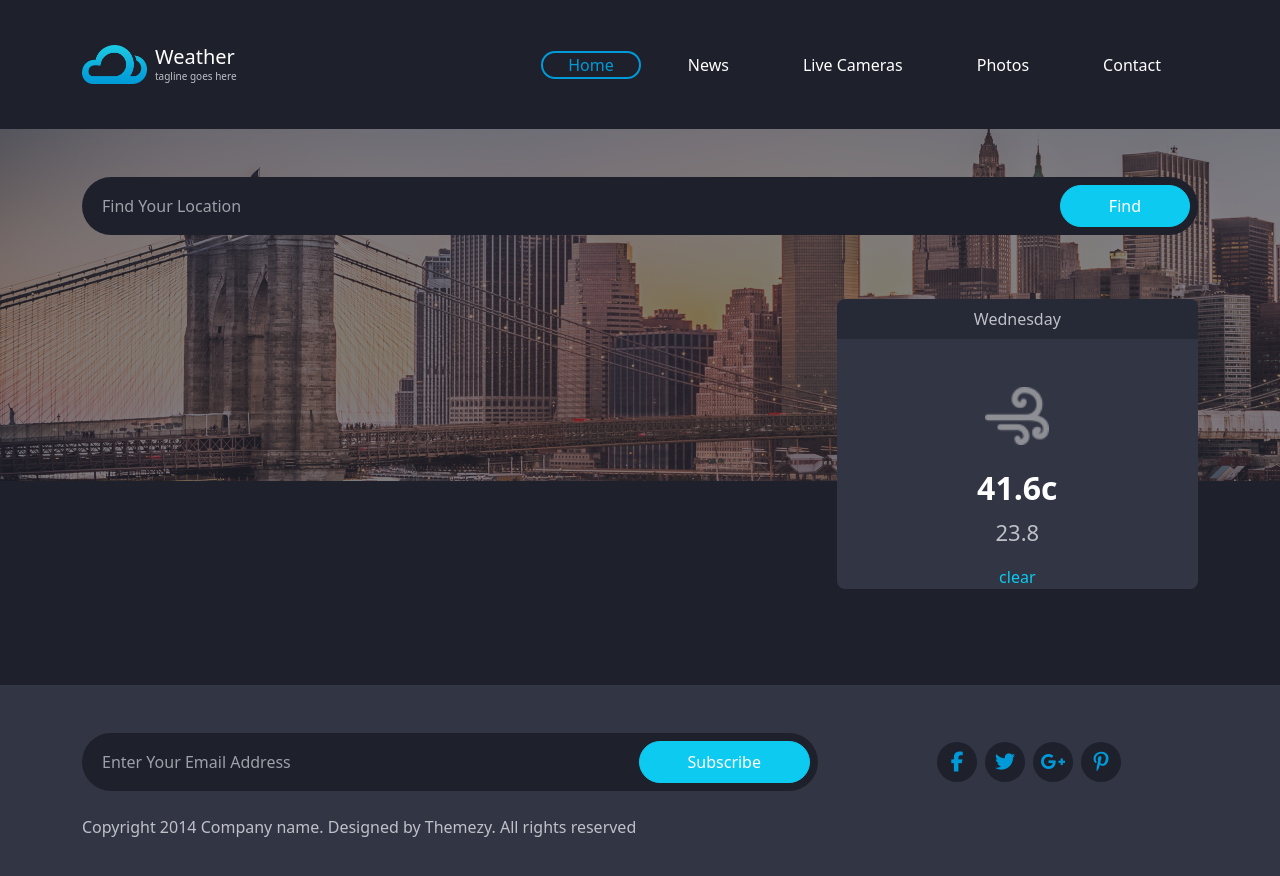
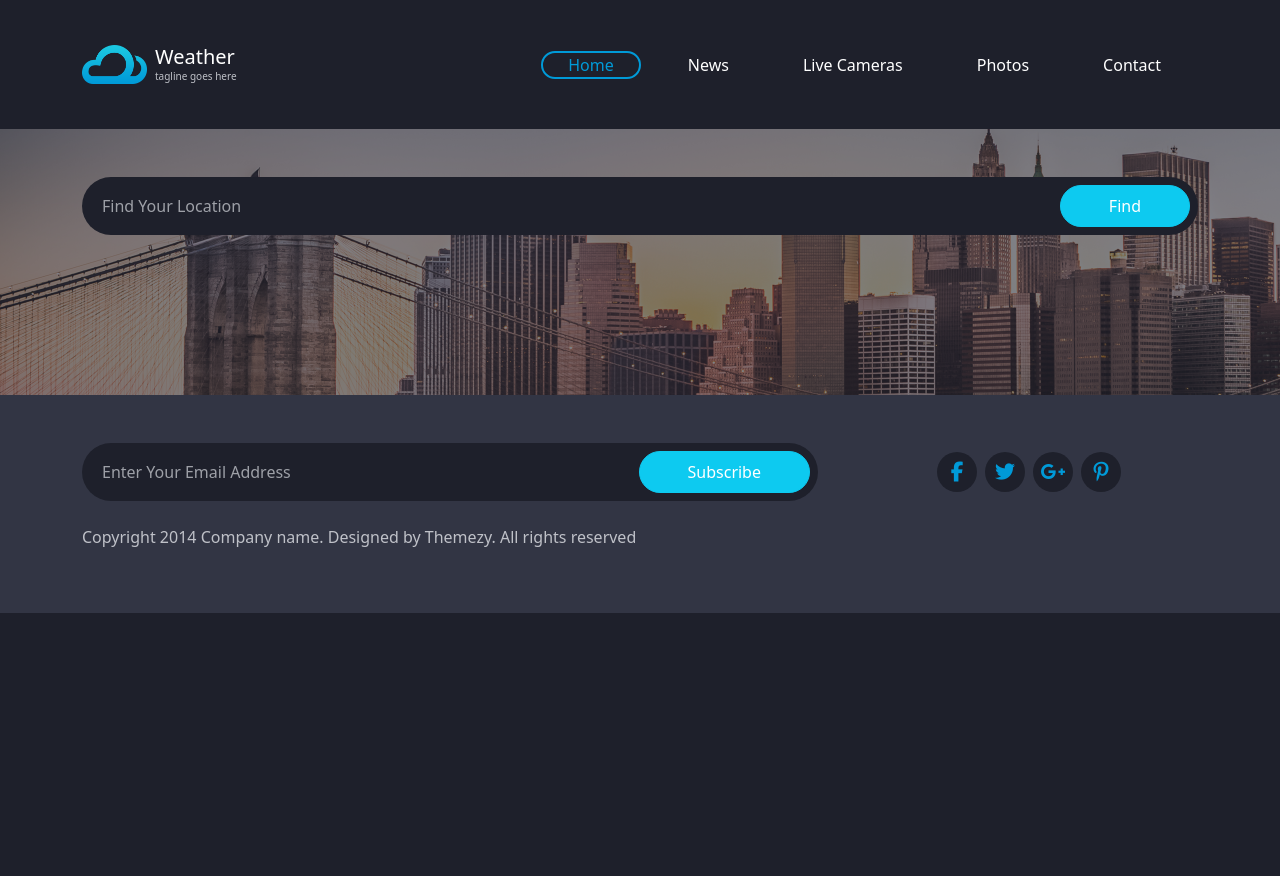
Before and after one commit to KerolosNessim/Weather-App, a plain HTML site: page index.html in a window 1280 px wide. After the commit the page ends 800 px from the top, so only its background shows below. Drawn offline with Linux system fonts and the light colour scheme; no server answers.

Commit message:
change in display the third day

```diff
--- a/index.html
+++ b/index.html
@@ -76,17 +76,9 @@
 
           </div>
           <div class="col-lg-4 text-center" id="afterNextCard">
-            <div class="header rounded-top-3 drakColor py-2">
-              <span id="afterDay">Wednesday</span>
-            </div>
-            <div class="body rounded-bottom-3 lightColor py-5 px-2">
-              <img id="afterDayImg" class="mb-4" src="images/icon-wind@2x.png"  />
-              <h4 id="afterDayMax" class="text-white fw-bold fs-2">41.6c</h4>
-              <p id="afterDayMin">23.8</p>
-              <span id="afterDaystatues" class="text-info">clear</span>
+
             </div>
           </div>
-        </div>
       </div>
     </section>
     <!-- end of home -->
```
